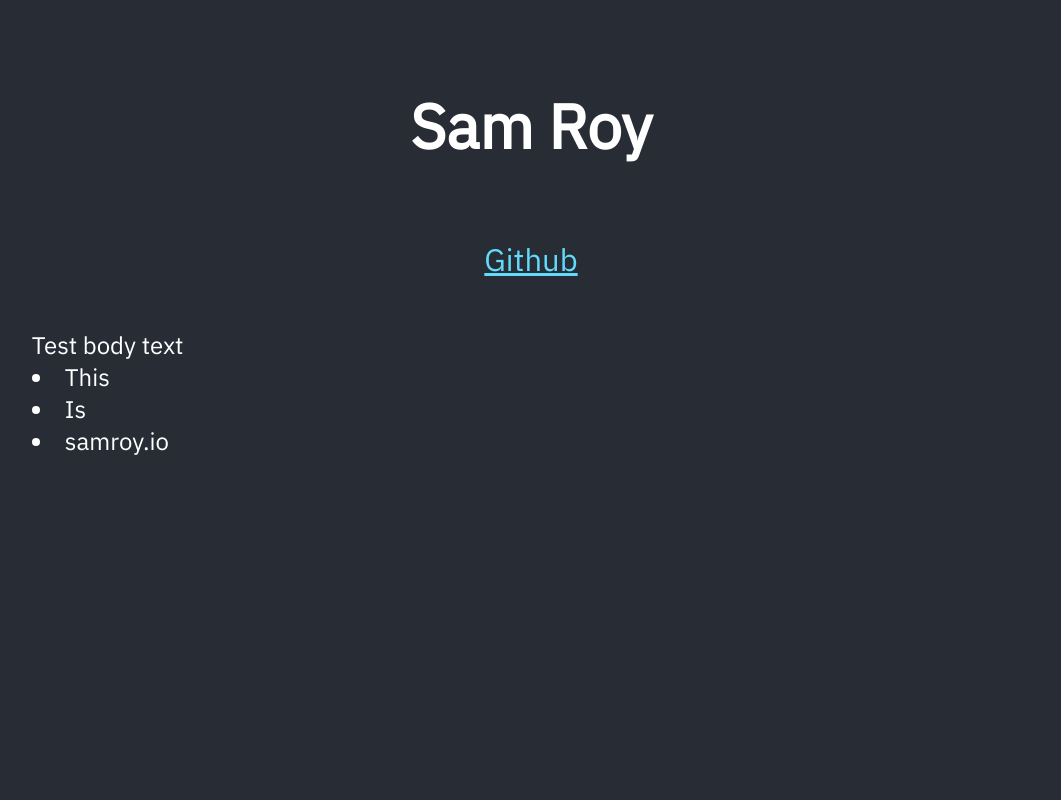
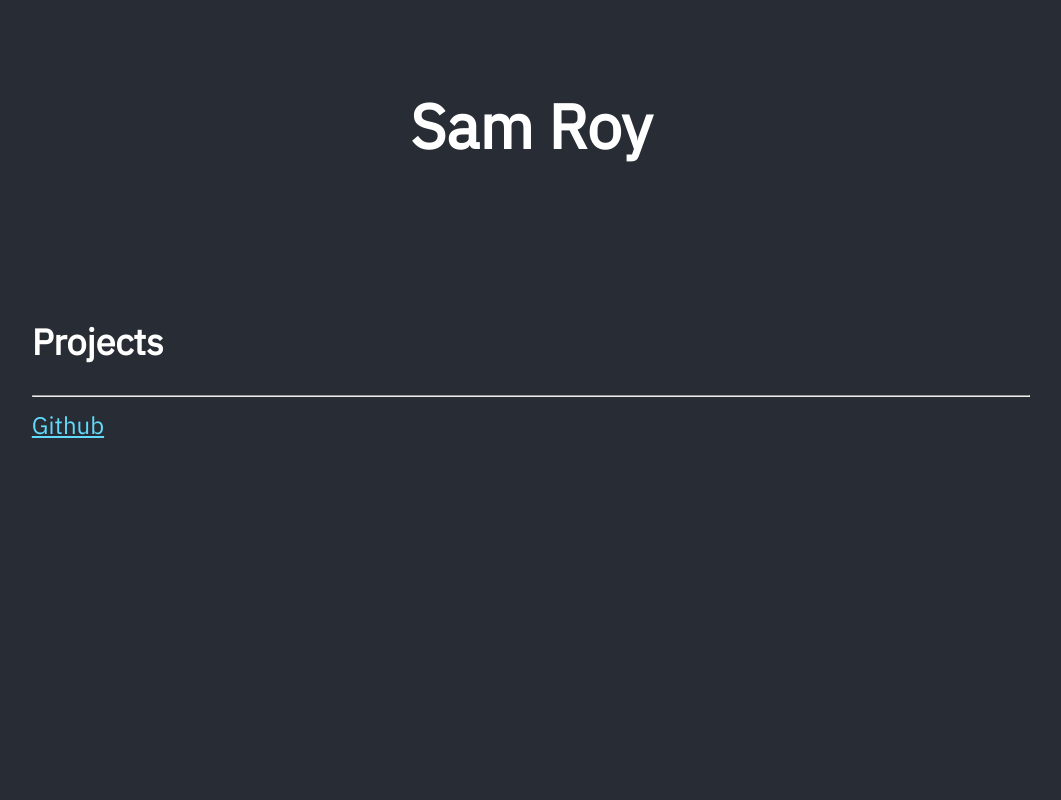
Before and after one commit to SamRoyDev/samroyio-website, a React (Create React App) app: page / in a window 1280 px wide. Shown: the top 800 px of the page, without its empty margins (109-1170 px from the left). Built offline with nearby package versions, Linux system fonts and the light colour scheme.

Commit message:
Trying to add HR

```diff
--- a/src/App.js
+++ b/src/App.js
@@ -7,22 +7,20 @@ function App() {
         <p>
           <h1>Sam Roy</h1>
         </p>
-        <a
-          className="App-link"
-          href="https://github.com/samroy92"
-          target="_blank"
-          rel="noopener noreferrer"
-        >
-          Github
-        </a>
       </header>
 
       <div className="App-body">
         <p>
-          Test body text
-          <li>This</li>
-          <li>Is</li>
-          <li>samroy.io</li>
+          <h2>Projects</h2>
+          <hr />
+          <a
+            className="App-link"
+            href="https://github.com/samroy92"
+            target="_blank"
+            rel="noopener noreferrer"
+          >
+            Github
+          </a>
         </p>
       </div>
     </div>
```
